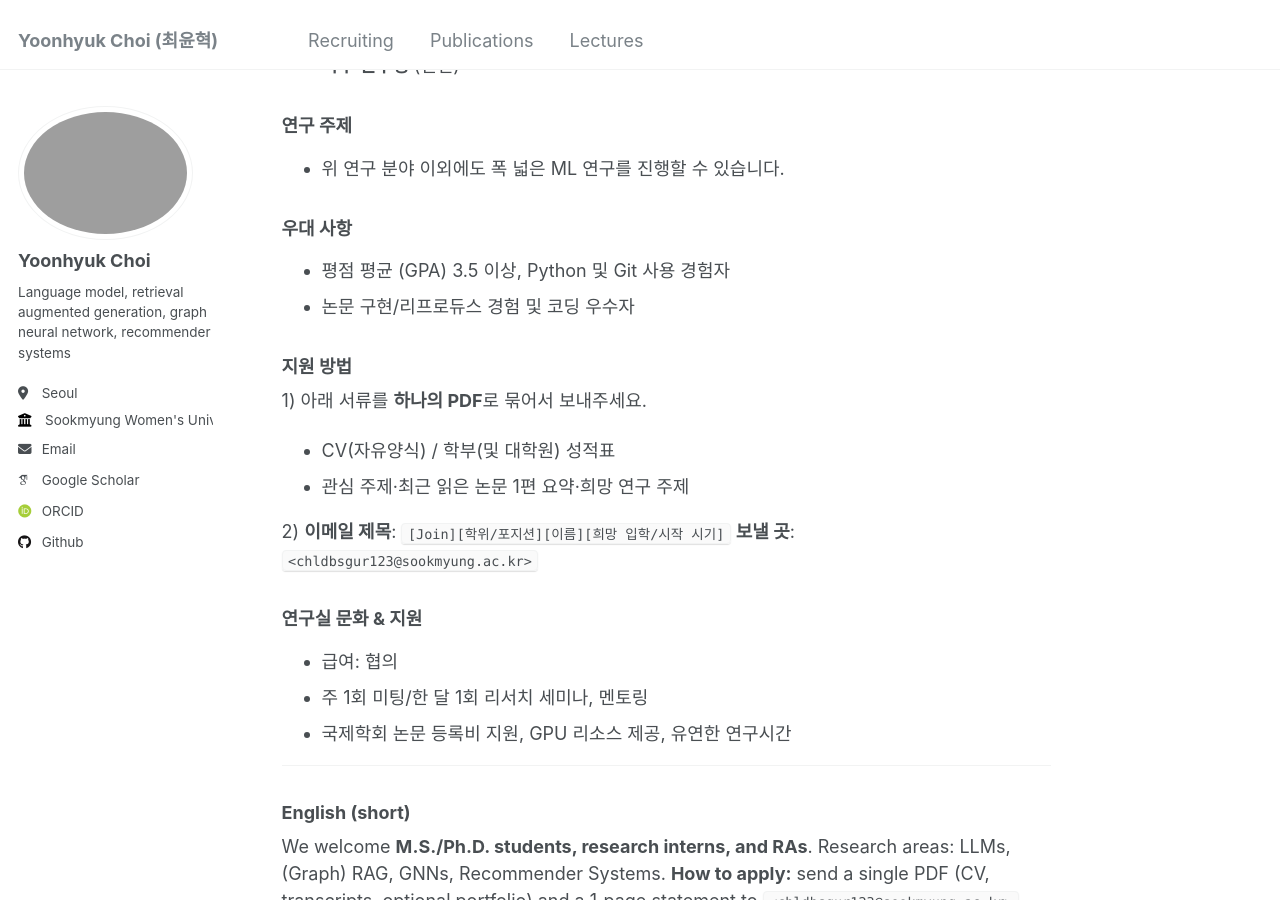
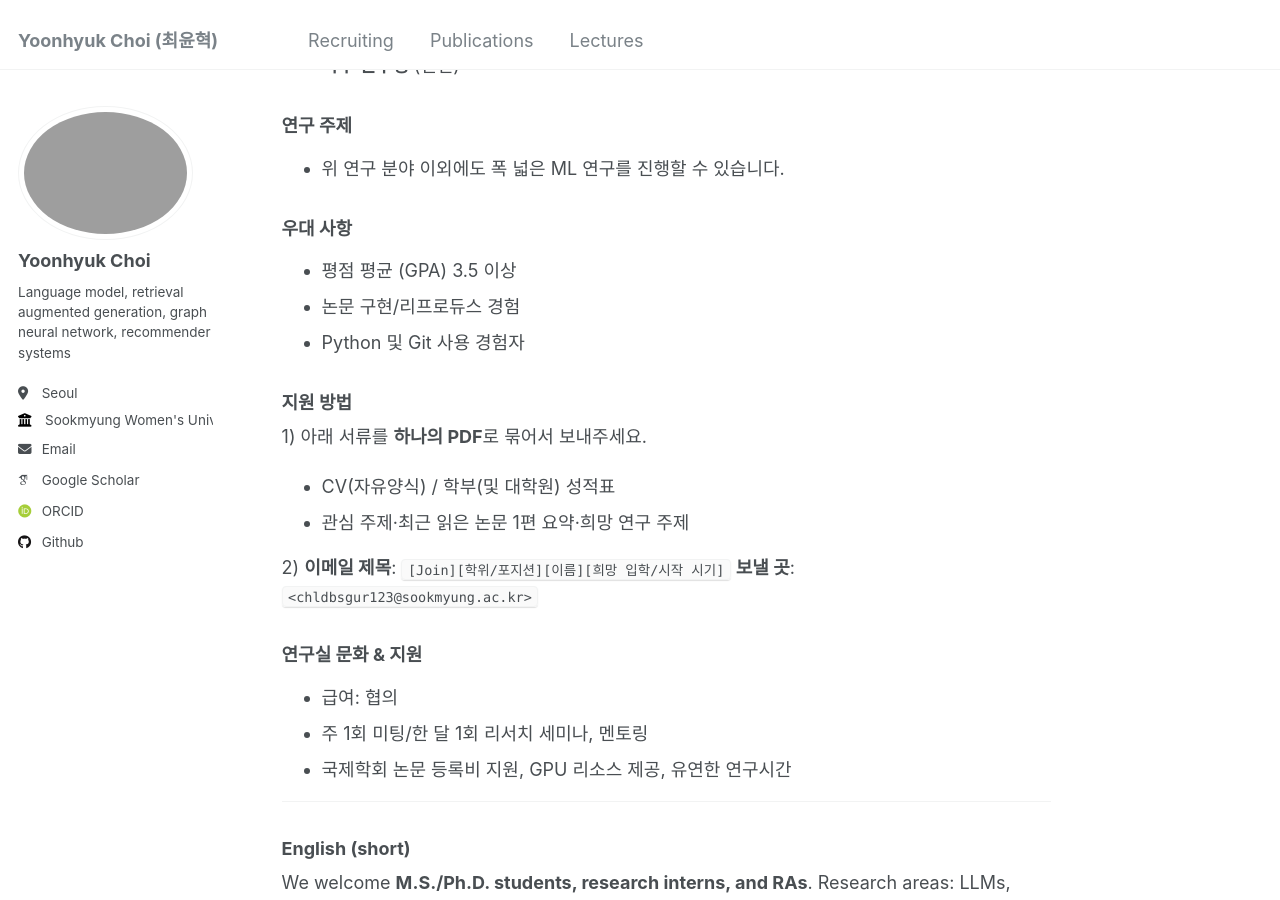
Before and after one commit to ChoiYoonHyuk/ChoiYoonHyuk.github.io, a Jekyll site: the page built from _pages/join.md, in a window 1280 px wide and 900 px high, scrolled down 312 px. Built offline with Jekyll 4.4.1, drawn with Linux system fonts in a browser that asks for light colours; some web fonts are replaced.

Commit message:
Update join.md

```diff
--- a/_pages/join.md
+++ b/_pages/join.md
@@ -28,8 +28,9 @@ toc_icon: "list"
 
 
 ### 우대 사항
-- 평점 평균 (GPA) 3.5 이상, Python 및 Git 사용 경험자
-- 논문 구현/리프로듀스 경험 및 코딩 우수자
+- 평점 평균 (GPA) 3.5 이상
+- 논문 구현/리프로듀스 경험
+- Python 및 Git 사용 경험자
 
 
 ### 지원 방법
```
